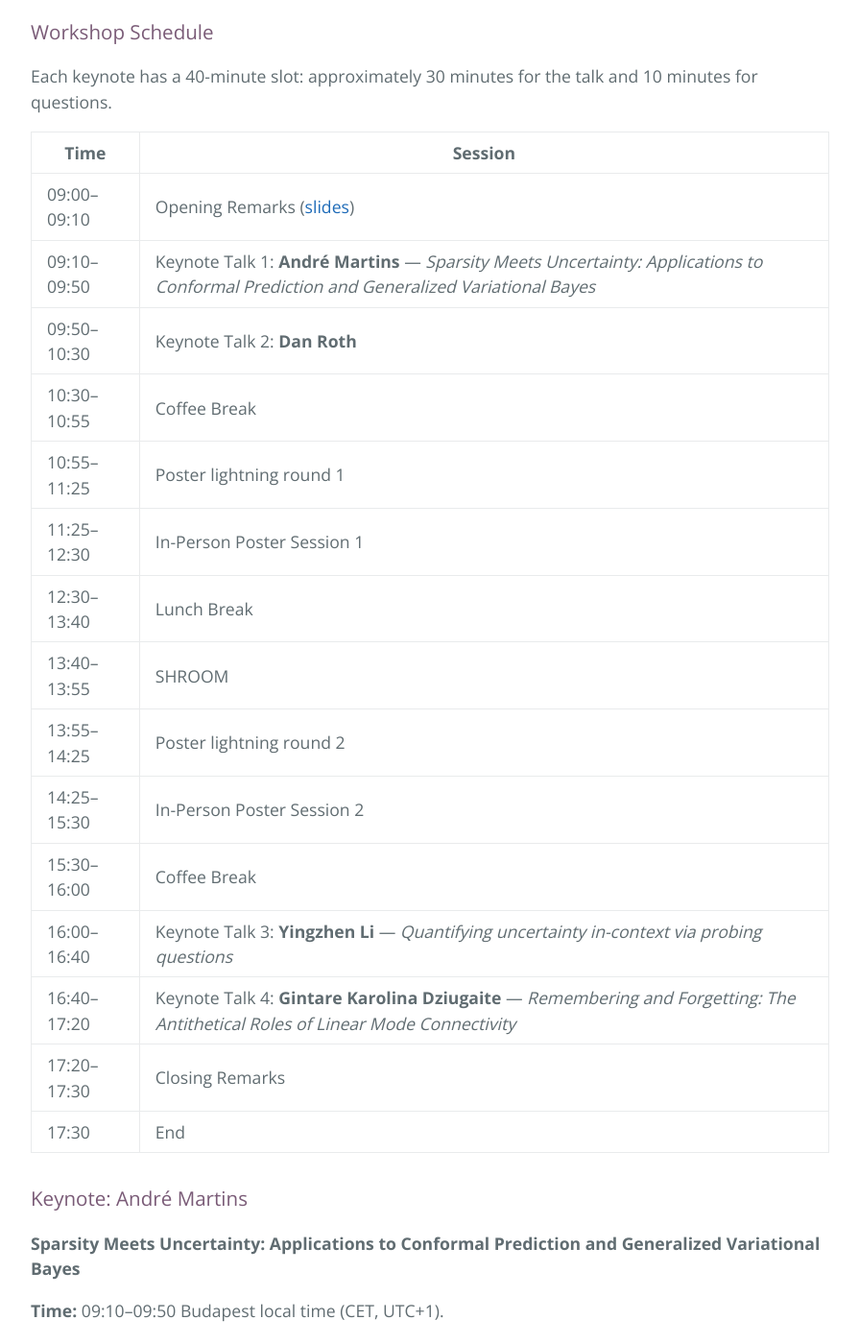
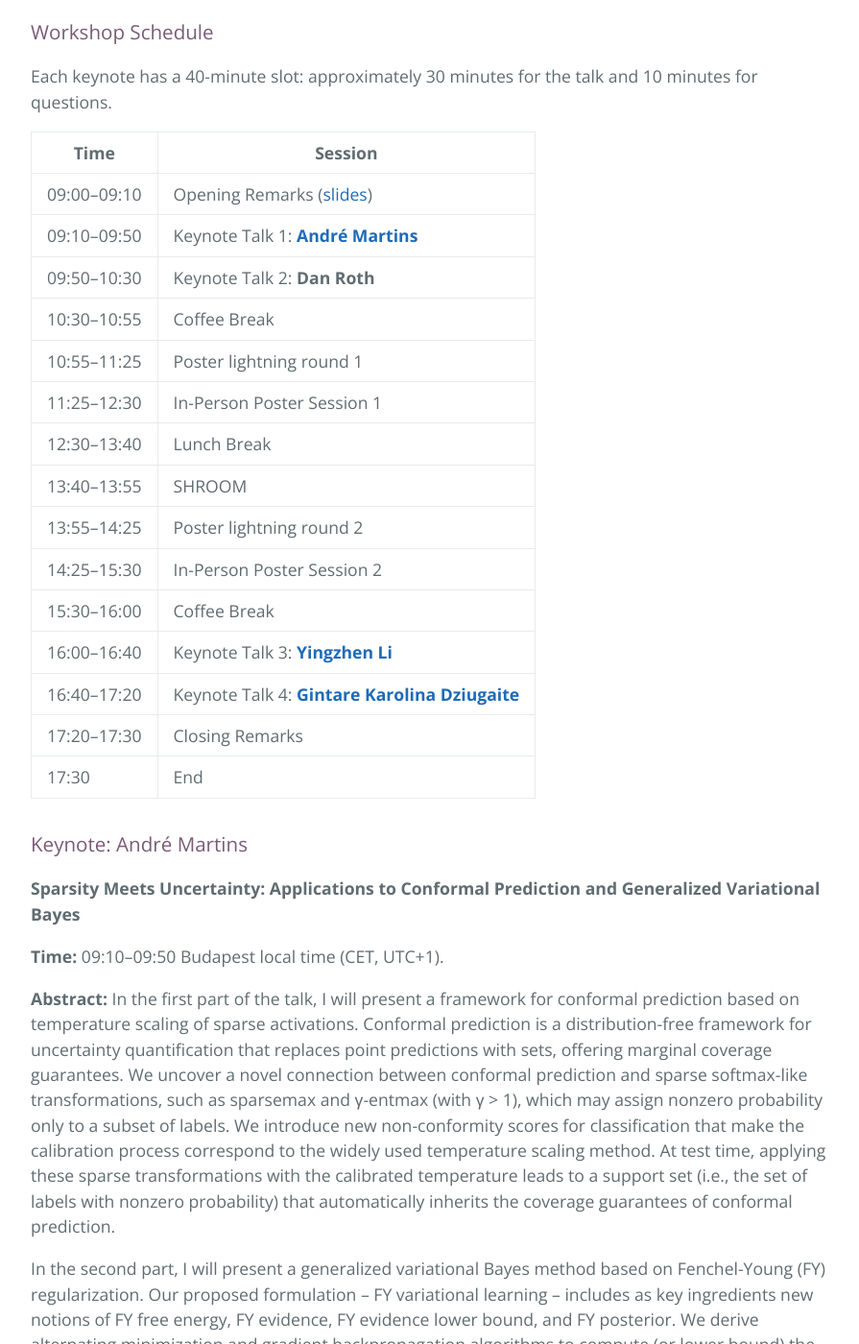
Before and after one commit to uncertainlp/uncertainlp.github.io, a Jekyll site: the page built from 2026/program.md, in a window 1280 px wide and 1400 px high, scrolled down 983 px. Shown: the whole window at 96% size, without its empty margins (192-1087 px from the left). Built offline with Jekyll 4.4.1, drawn with Linux system fonts in a browser that asks for light colours.

Commit message:
2026: keep schedule table narrow, link keynotes to abstracts

```diff
--- a/2026/program.md
+++ b/2026/program.md
@@ -14,7 +14,7 @@ Each keynote has a 40-minute slot: approximately 30 minutes for the talk and 10
 | Time | Session |
 |---|---|
 | 09:00–09:10 | Opening Remarks ([slides](https://drive.google.com/file/d/1U4AlzcMSg9aPigWUA0wIC8Kagj4TlWI6/view?usp=sharing)) |
-| 09:10–09:50 | Keynote Talk 1: **André Martins** — *Sparsity Meets Uncertainty: Applications to Conformal Prediction and Generalized Variational Bayes* |
+| 09:10–09:50 | Keynote Talk 1: [**André Martins**](#keynote-martins) |
 | 09:50–10:30 | Keynote Talk 2: **Dan Roth** |
 | 10:30–10:55 | Coffee Break |
 | 10:55–11:25 | Poster lightning round 1 |
@@ -24,12 +24,12 @@ Each keynote has a 40-minute slot: approximately 30 minutes for the talk and 10
 | 13:55–14:25 | Poster lightning round 2 |
 | 14:25–15:30 | In-Person Poster Session 2 |
 | 15:30–16:00 | Coffee Break |
-| 16:00–16:40 | Keynote Talk 3: **Yingzhen Li** — *Quantifying uncertainty in-context via probing questions* |
-| 16:40–17:20 | Keynote Talk 4: **Gintare Karolina Dziugaite** — *Remembering and Forgetting: The Antithetical Roles of Linear Mode Connectivity* |
+| 16:00–16:40 | Keynote Talk 3: [**Yingzhen Li**](#keynote-li) |
+| 16:40–17:20 | Keynote Talk 4: [**Gintare Karolina Dziugaite**](#keynote-dziugaite) |
 | 17:20–17:30 | Closing Remarks |
 | 17:30 | End |
 
-### Keynote: André Martins
+### Keynote: André Martins {#keynote-martins}
 
 **Sparsity Meets Uncertainty: Applications to Conformal Prediction and Generalized Variational Bayes**
 
```
Also changed, not shown: other parts of 2026/program.md (+2 -2 lines).
